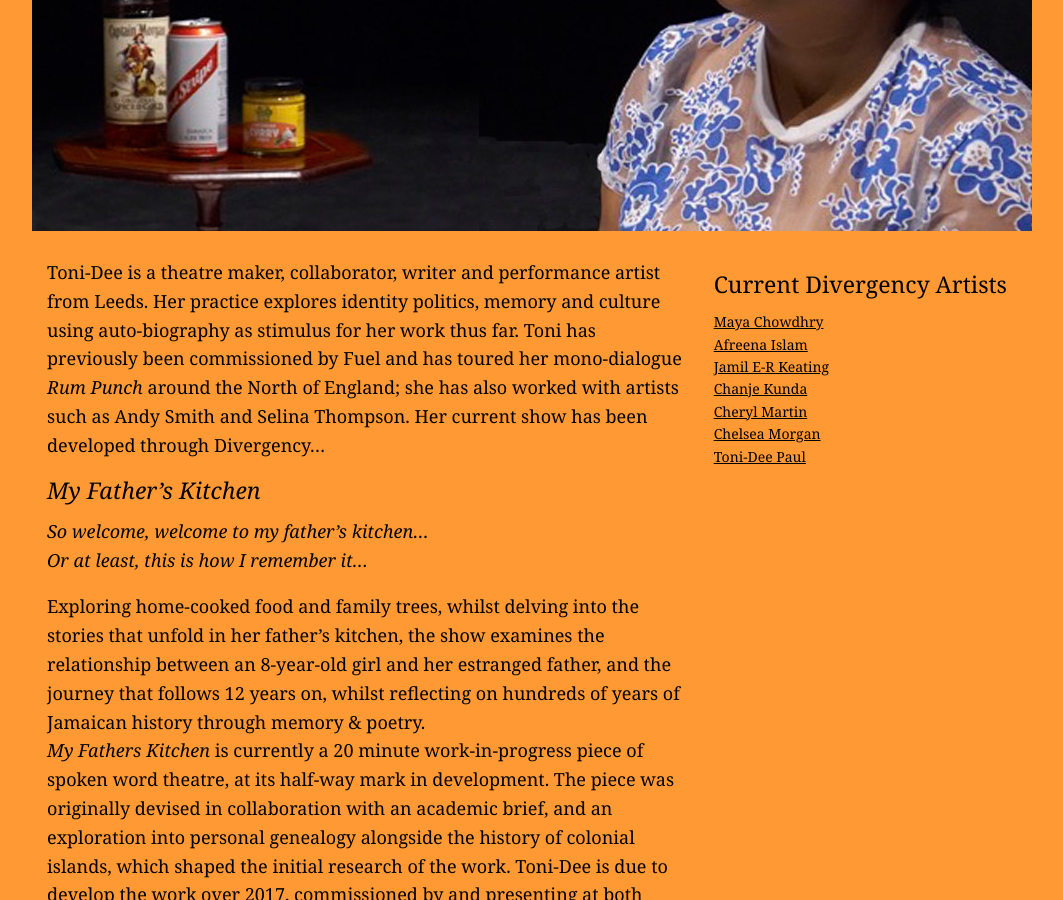
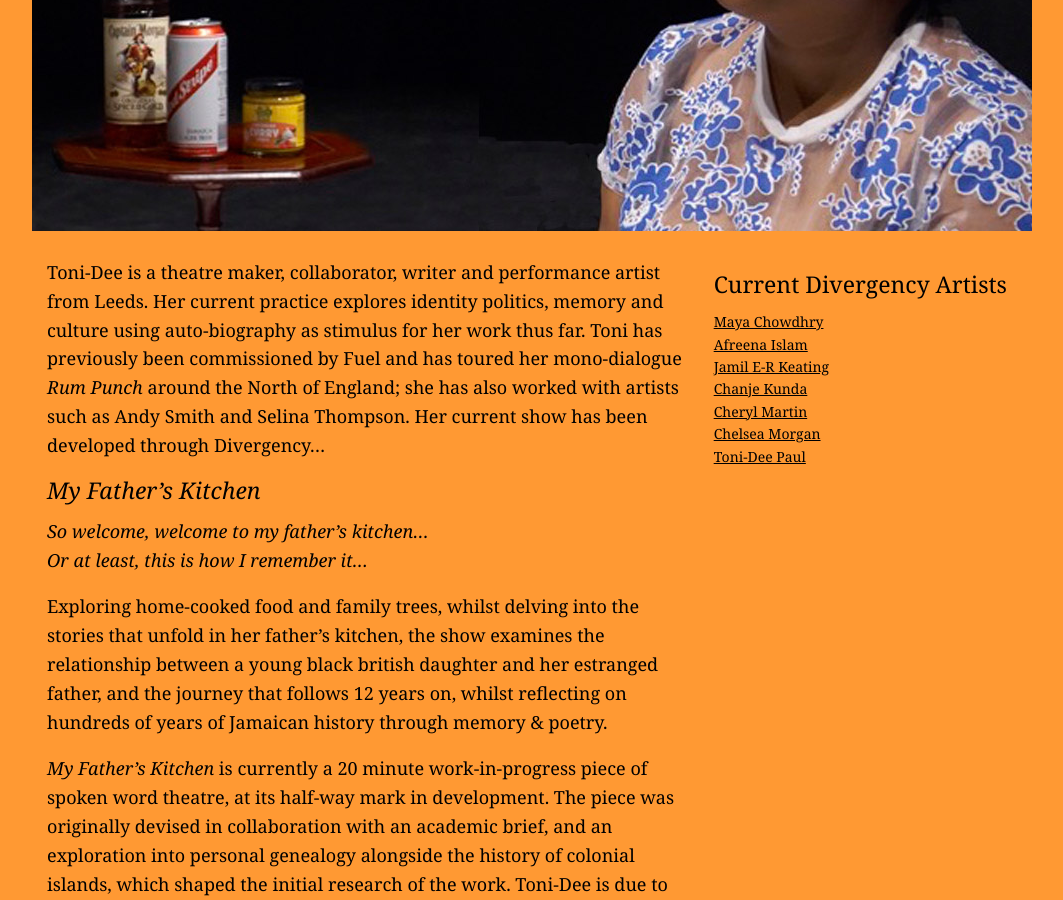
Before and after one commit to divergencymcr/divergencymcr.github.io, a Jekyll site: the page built from current/artist/paul/index.md, in a window 1280 px wide and 900 px high, scrolled down 299 px. Shown: the whole window, without its empty margins (108-1171 px from the left). Built offline with Jekyll 4.4.1, drawn with Linux system fonts in a browser that asks for light colours.

Commit message:
toni text adjustments

```diff
--- a/current/artist/paul/index.md
+++ b/current/artist/paul/index.md
@@ -16,13 +16,14 @@ season: Toni-Dee
 # header_image: "header.jpg" # optional custom background image, relative to current page
 
 ---
-Toni-Dee is a theatre maker, collaborator, writer and performance artist from Leeds. Her practice explores identity politics, memory and culture using auto-biography as stimulus for her work thus far. Toni has previously been commissioned by Fuel and has toured her mono-dialogue *Rum Punch* around the North of England; she has also worked with artists such as Andy Smith and Selina Thompson. Her current show has been developed through Divergency…
+Toni-Dee is a theatre maker, collaborator, writer and performance artist from Leeds. Her current practice explores identity politics, memory and culture using auto-biography as stimulus for her work thus far. Toni has previously been commissioned by Fuel and has toured her mono-dialogue *Rum Punch* around the North of England; she has also worked with artists such as Andy Smith and Selina Thompson. Her current show has been developed through Divergency…
 
 #### *My Father's Kitchen*
 *So welcome, welcome to my father's kitchen…<br>Or at least, this is how I remember it…*
 
-Exploring home-cooked food and family trees, whilst delving into the stories that unfold in her father's kitchen, the show examines the relationship between an 8-year-old girl and her estranged father, and the journey that follows 12 years on, whilst reflecting on hundreds of years of Jamaican history through memory & poetry.
-*My Fathers Kitchen* is currently a 20 minute work-in-progress piece of spoken word theatre, at its half-way mark in development. The piece was originally devised in collaboration with an academic brief, and an exploration into personal genealogy alongside the history of colonial islands, which shaped the initial research of the work. Toni-Dee is due to develop the work over 2017, commissioned by and presenting at both SICK! Festival and Works Ahead.
+Exploring home-cooked food and family trees, whilst delving into the stories that unfold in her father's kitchen, the show examines the relationship between a young black british daughter and her estranged father, and the journey that follows 12 years on, whilst reflecting on hundreds of years of Jamaican history through memory & poetry.
+
+*My Father's Kitchen* is currently a 20 minute work-in-progress piece of spoken word theatre, at its half-way mark in development. The piece was originally devised in collaboration with an academic brief, and an exploration into personal genealogy alongside the history of colonial islands, which shaped the initial research of the work. Toni-Dee is due to develop the work over 2017, commissioned by and presenting at both SICK! Festival and Works Ahead.
 
 Developed as a Divergency micro-commission with support from hÅb + STUN (Sustained Theatre Up North).
 
```
